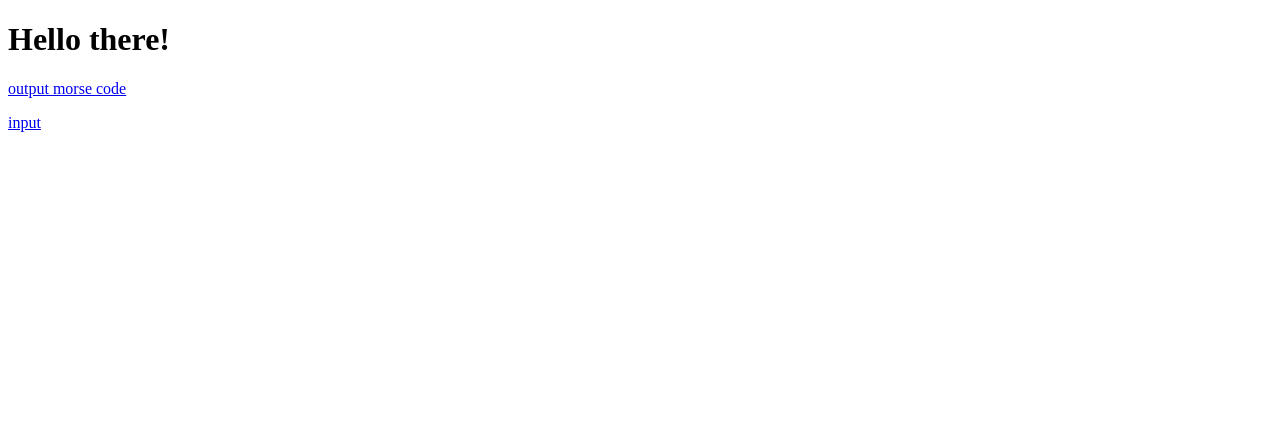
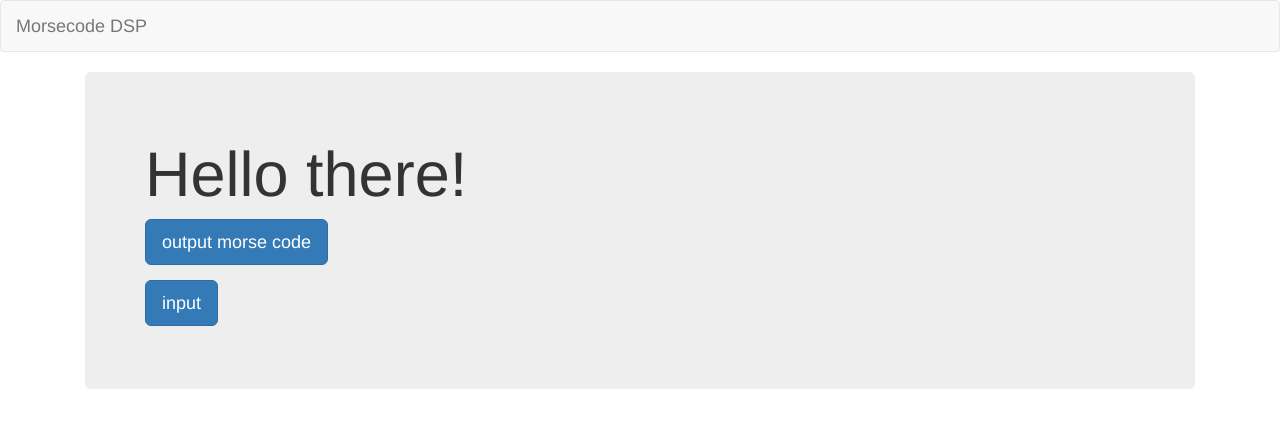
Before and after one commit to angelosuinan/morsecode-raspi, a Django app: page / in a window 1280 px wide. Shown: the top 428 px of the page. Run offline with Django 3.2, Linux system fonts and the light colour scheme; some libraries are stand-ins or nearby versions.

Commit message:
improve front end

```diff
--- a/morse/templates/base.html
+++ b/morse/templates/base.html
@@ -11,6 +11,21 @@
     {% block custom_meta %}
     {% endblock custom_meta %}
     <title>{% block title %}MorseCode DSP{% endblock title %}</title>
+
+
+    {% block head_styles %}
+<link rel="stylesheet" type="text/css"
+    href="{% static 'vendor/bootstrap/3.3.6/css/bootstrap.min.css' %}">
+<!-- Bootstrap Material theme -->
+<link rel="stylesheet" type="text/css"
+    href="{% static 'vendor/bootstrap/themes/material/0.5.9/css/bootstrap-material-design.min.css'
+    %}">
+<link rel="stylesheet" type="text/css"
+    href="{% static 'vendor/bootstrap/themes/material/0.5.9/css/ripples.min.css' %}">
+<!-- Custom styles -->
+<link rel="stylesheet" type="text/css"
+    href="{% static 'css/styles.css' %}">
+    {% endblock head_styles %}
 </head>
 
 
@@ -18,15 +33,53 @@
 
 <body>
     {% block header %}
+    <div class="navbar navbar-default">
+      <div class="container-fluid">
+        <div class="navbar-header">
+          <button type="button" class="navbar-toggle" data-toggle="collapse"
+          data-target=".navbar-responsive-collapse">
+          <span class="icon-bar"></span>
+          <span class="icon-bar"></span>
+          <span class="icon-bar"></span></button>
+          <a class="navbar-brand" href="javascript:void(0)">
+          Morsecode DSP<div class="ripple-container"></div></a>
+        </div>
+        <div class="navbar-collapse collapsenavbar-responsive-collapse">
+        <form class="navbar-form navbar-right" method="get">
+        <div class="form-group is-empty">
+        <div class="input-group">
+        <span class="material-input"></span>
+        <span class="input-group-btn">
+        </span>
+        </div>
+        </div>
+        </form>
+      </div>
+     </div>
+    </div>
     {% endblock header %}
-
+   <div class="container">
     {% block content %}
     {% endblock content %}
-
+   </div>
     {% block footer %}
     {% endblock footer %}
 
     {% block scripts %}
+    <!-- Bootstrap -->
+    <script src="{% static 'vendor/jquery/1.12.2/jquery.min.js' %}">
+    </script>
+    <script src="{% static 'vendor/bootstrap/3.3.6/js/bootstrap.min.js' %}">
+    </script>
+
+    <!-- Bootstrap Material theme -->
+    <script src="{% static 'vendor/bootstrap/themes/material/0.5.9/js/material.min.js' %}">
+    </script>
+    <script src="{% static 'vendor/bootstrap/themes/material/0.5.9/js/ripples.min.js' %}">
+    </script>
+    <script>
+    $.material.init();
+    </script>
     {% endblock scripts %}
 </body>
 
--- a/morse/templates/home/index.html
+++ b/morse/templates/home/index.html
@@ -2,14 +2,17 @@
 
 {% block content %}
 
-    <h1>Hello there!</h1>
-
-            <p><a
+<div class="col-md-12">
+        <div class="jumbotron">
+                    <h1>Hello there!</h1>
+            <p><a class="btn btn-raised btn-primary btn-lg"
                   href="{% url 'morsecode:encode' %}"
                                     >output morse code</a></p>
 
-
-            <p><a href="{% url 'morsecode:decode' %}"> input</a></p>
+           <p><a class="btn btn-raised btn-primary btn-lg"
+               href="{% url 'morsecode:decode' %}"> input</a></p>
+             </div>
+</div>
 
 
 
--- a/morse/templates/morsecode/decode.html
+++ b/morse/templates/morsecode/decode.html
@@ -5,6 +5,7 @@
 {% endblock custom_meta %}
 
 {% block content %}
- <p>{{ text}} </p>
-         <a href={% url 'home:index' %}>GO BACK HOME</a>
+<p><h1>{{ text}}</h1> </p>
+<p> <a class="btn btn-raised btn-primary btn-lg"  href={% url 'home:index' %}>GO BACK
+    HOME</a></p>
 {% endblock content %}
```
Also changed, not shown: morse/templates/morsecode/encode.html (+8 -2 lines).
